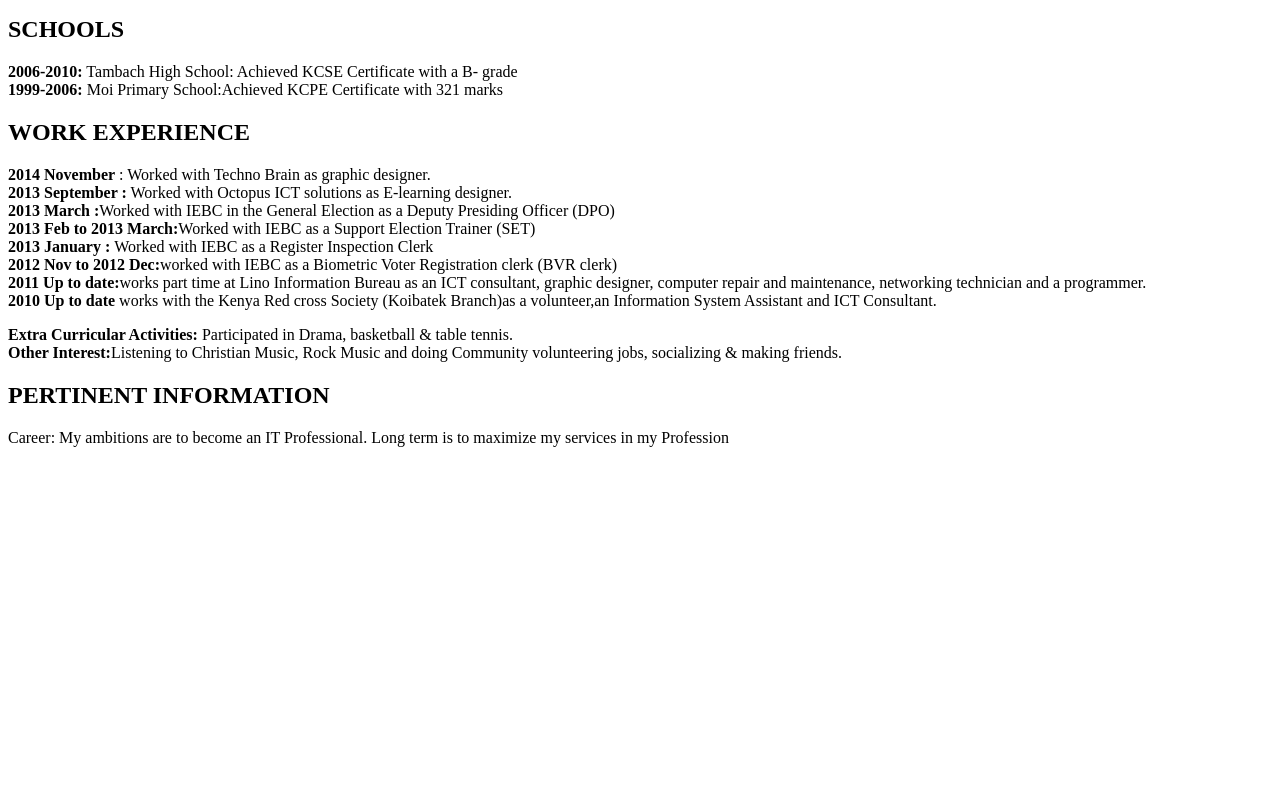
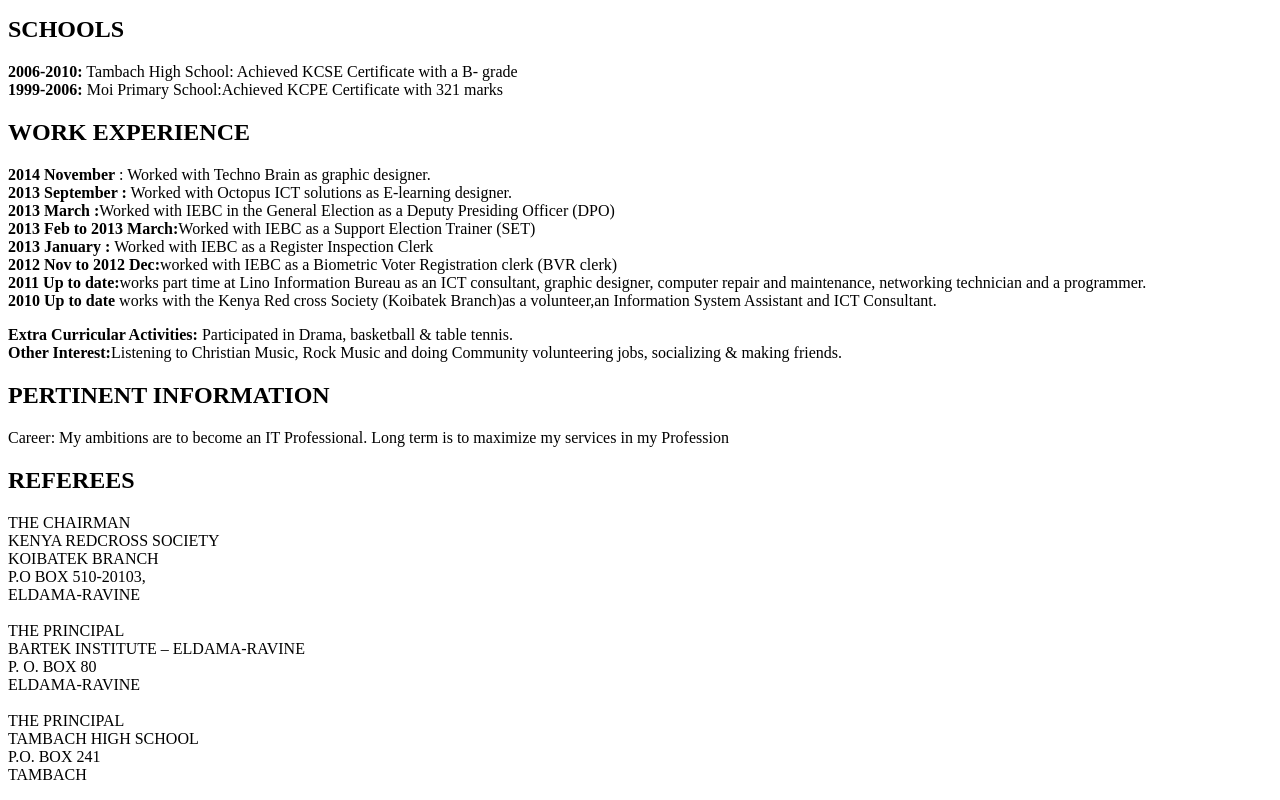
Before and after one commit to skafis/mycv, a plain HTML site: page index.html in a window 1280 px wide. Shown: the part 456-1256 px from the top of the page. Before the commit the page ends 919 px from the top, so only its background shows below. Drawn offline with Linux system fonts and the light colour scheme.

Commit message:
add referee section

```diff
--- a/index.html
+++ b/index.html
@@ -66,5 +66,15 @@
         <h2> PERTINENT INFORMATION </h2>
         <p> Career: My ambitions are to become an IT Professional. Long term is to maximize my services in my Profession</p>
     </section>
+    <section>
+        <h2>REFEREES</h2>
+        <p>
+            THE CHAIRMAN <br> KENYA REDCROSS SOCIETY <br> KOIBATEK BRANCH <br>P.O BOX 510-20103,<br>ELDAMA-RAVINE
+            <br>
+            <br>THE PRINCIPAL<br> BARTEK INSTITUTE – ELDAMA-RAVINE<br>P. O. BOX 80<br>ELDAMA-RAVINE
+            <br>
+            <br>THE PRINCIPAL<br> TAMBACH HIGH SCHOOL<br>P.O. BOX 241<br>TAMBACH
+        </p>
+    </section>
     </body>
 </html>
```
